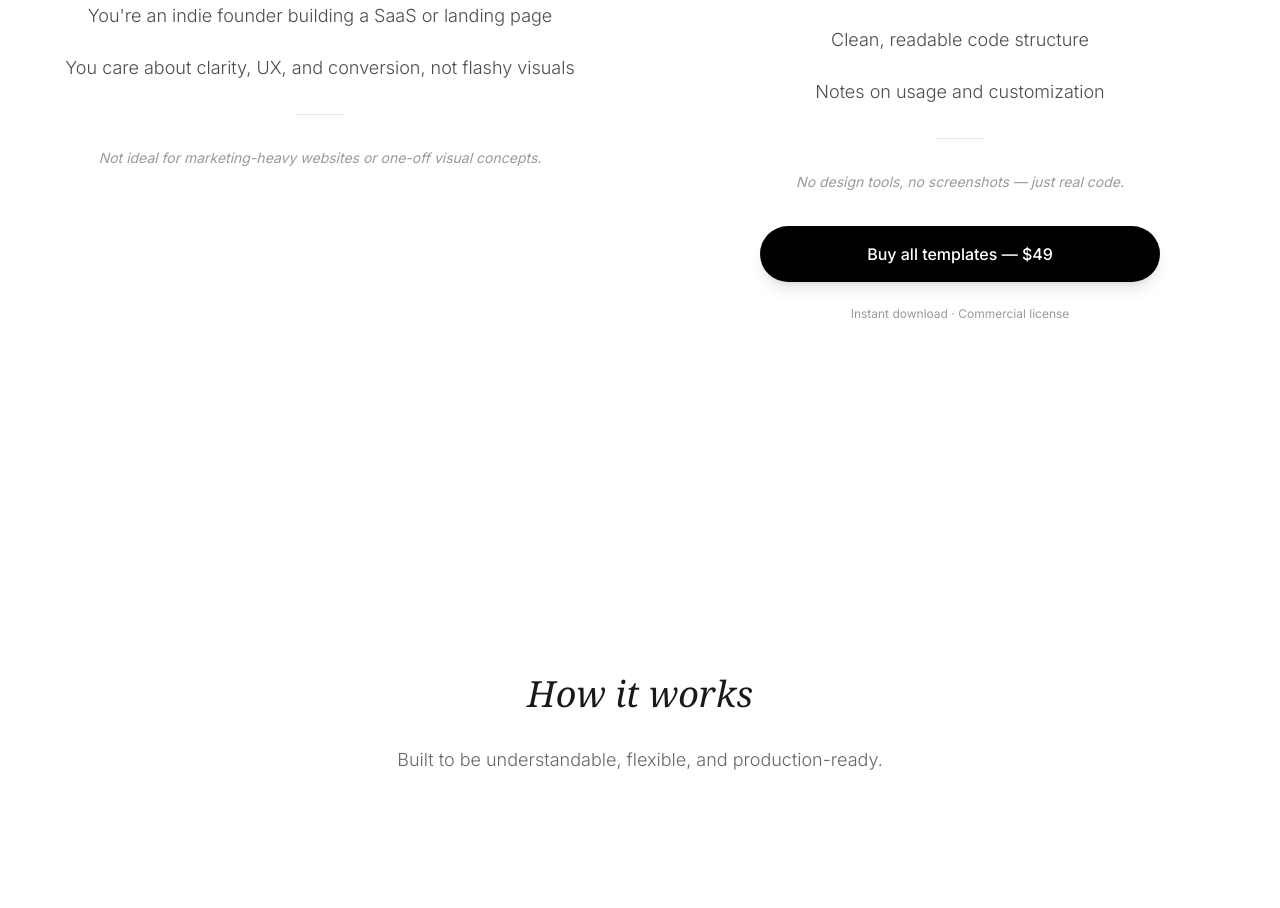
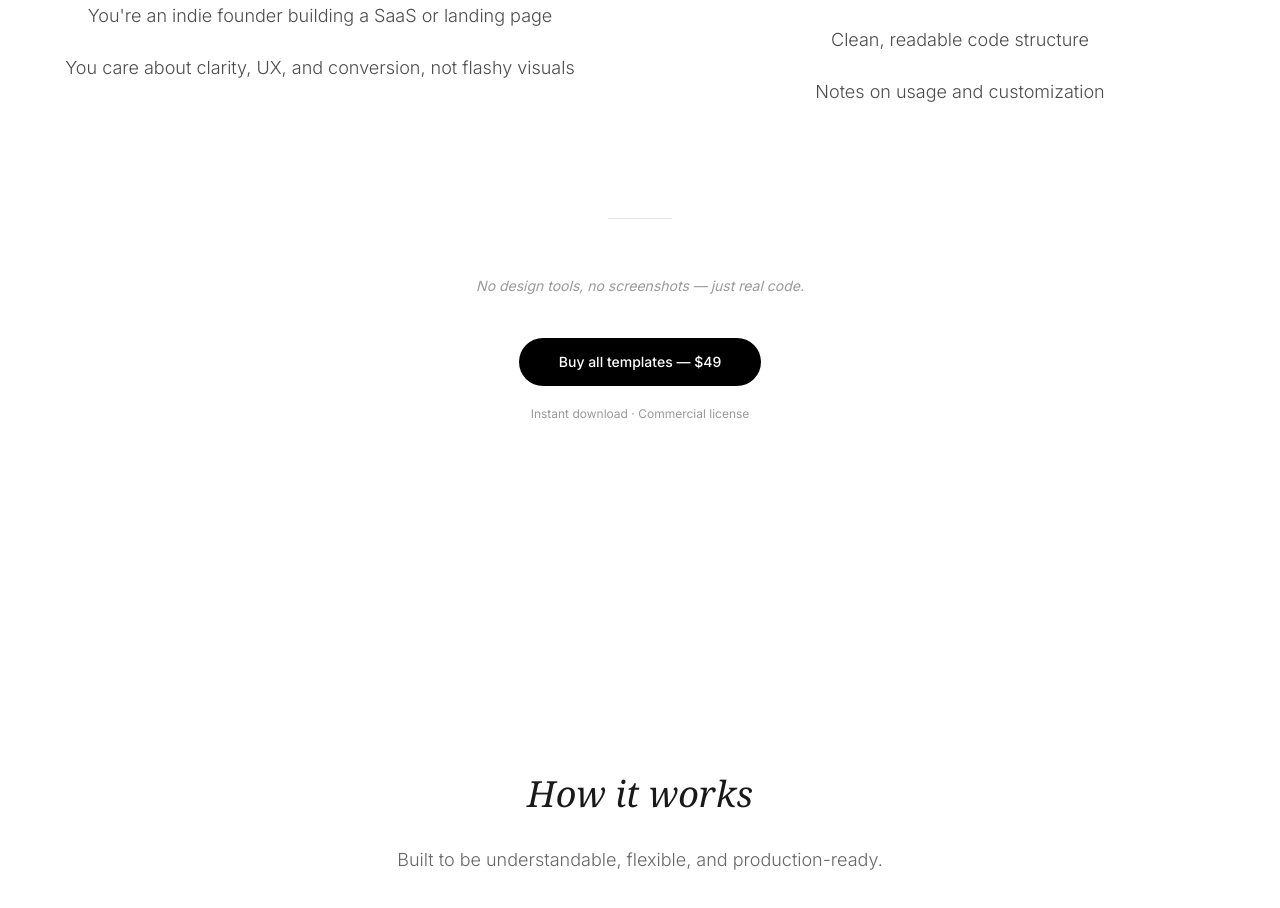
Before and after one commit to mh2023sfdbf/itsmarta-ui-kit, a Next.js app: page / in a window 1280 px wide. Shown: the part 3868-4776 px from the top of the page. Built offline with nearby package versions, Linux system fonts and the light colour scheme; a web font is replaced by a local one.

Commit message:
Pro designer refinement: center CTA below both columns for better balance and cohesion

```diff
--- a/components/sections/HeroGlassy.tsx
+++ b/components/sections/HeroGlassy.tsx
@@ -1195,12 +1195,6 @@ export default function PricingCards() {
                 <p>You're an indie founder building a SaaS or landing page</p>
                 <p>You care about clarity, UX, and conversion, not flashy visuals</p>
               </div>
-
-              <div className="w-12 h-px bg-black/10 my-10 mx-auto"></div>
-
-              <p className="text-sm text-black/40 italic leading-relaxed">
-                Not ideal for marketing-heavy websites or one-off visual concepts.
-              </p>
             </div>
 
             {/* Right Column: What's Included */}
@@ -1215,26 +1209,27 @@ export default function PricingCards() {
                 <p>Clean, readable code structure</p>
                 <p>Notes on usage and customization</p>
               </div>
+            </div>
+          </div>
 
-              <div className="w-12 h-px bg-black/10 my-10 mx-auto"></div>
+          {/* Centered CTA Below Both Columns */}
+          <div className="max-w-3xl mx-auto text-center mt-20 sm:mt-24 md:mt-28">
+            <div className="w-16 h-px bg-black/10 mb-12 sm:mb-14 mx-auto"></div>
 
             <p className="text-sm text-black/40 italic leading-relaxed mb-10">
               No design tools, no screenshots — just real code.
             </p>
 
-              {/* CTA Button */}
-              <div className="mt-12">
             <a
               href="https://buy.stripe.com/test_28E4gy5Wf2i37Ri4QJ4ko02"
-                  className="inline-block w-full sm:w-auto sm:min-w-[400px] px-12 py-4 rounded-full bg-black text-white text-base font-medium hover:bg-black/90 transition-all duration-200 shadow-lg hover:shadow-xl hover:scale-[1.02]"
+              className="inline-block px-10 py-3.5 rounded-full bg-black text-white text-sm font-medium hover:bg-black/90 transition-all duration-200"
             >
               Buy all templates — $49
             </a>
-                <p className="text-xs text-black/40 mt-6">
+
+            <p className="text-xs text-black/40 mt-5">
               Instant download · Commercial license
             </p>
-              </div>
-            </div>
           </div>
         </div>
       </div>
```
Lines whose indentation alone changed are shown as unchanged.
